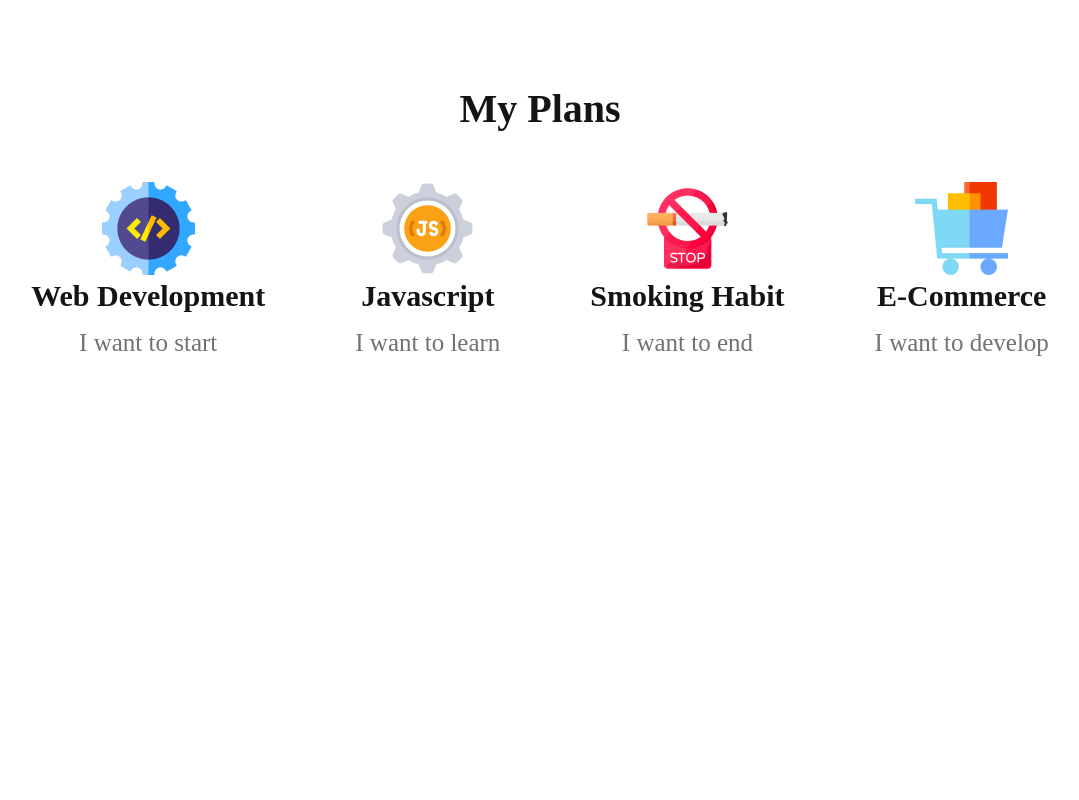
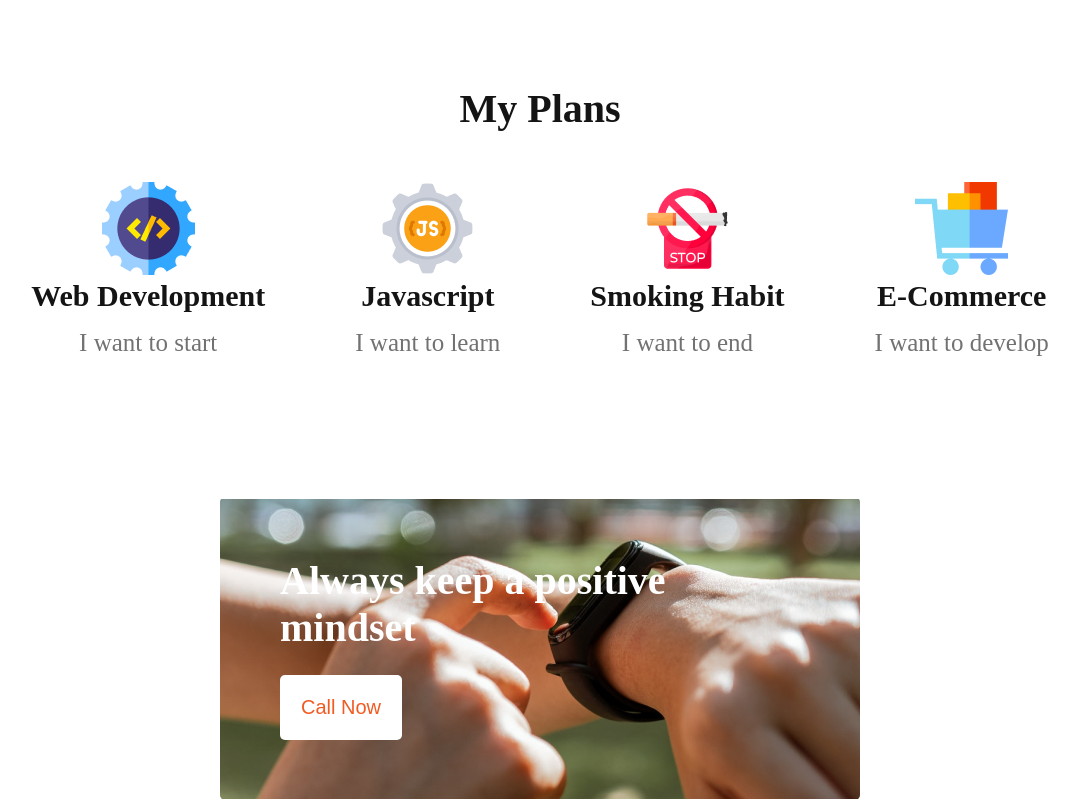
Before and after one commit to redoy1102/Assignment---1-new-year-new-me-, a plain HTML site: page index.html in a window 1280 px wide. Shown: the part 1714-2514 px from the top of the page, without its empty margins (100-1179 px from the left). Before the commit the page ends 2071 px from the top, so only its background shows below. Drawn offline with Linux system fonts and the light colour scheme.

Commit message:
Call now part is done

```diff
--- a/index.html
+++ b/index.html
@@ -66,6 +66,13 @@
                 </div>
             </div>
         </section>
+
+        <section class="watch">
+            <div class="watch_content">
+                <h1>Always keep a positive mindset</h1>
+                <button>Call Now</button>
+            </div>
+        </section>
     </body>
 </body>
 
--- a/style.css
+++ b/style.css
@@ -1,6 +1,7 @@
 *{
     margin: 0;
     padding: 0;
+    box-sizing: border-box;
 }
 header{
     background-image: url('./images/banner/banner1.png');
@@ -83,9 +84,9 @@ header div{
     margin-bottom: 130px;
 }
 
-
+/* plans section  */
 .plans{
-    margin-bottom: 0 230px 124px 230px;
+    margin-bottom: 140px;
 }
 
 .plans_head{
@@ -119,3 +120,44 @@ header div{
 .plans_container div{
     text-align: center;
 }
+
+/* watch section  */
+.watch {
+    display: flex;
+    justify-content: center;
+    align-items: center;
+}
+
+.watch_content {
+    background-image: url('./images/watch.png');
+    background-repeat: no-repeat;
+    background-position: center;
+    width: 50%;
+    height: auto;
+    padding: 60px;
+    text-align: left;
+    border-radius: 5px;
+}
+
+.watch_content h1 {
+    font-size: 40px;
+    font-weight: 700;
+    color: white;
+    margin-bottom: 24px;
+}
+
+.watch div h1{
+    font-size: 40px;
+    font-weight: 700;
+    /* color: white; */
+}
+
+.watch div button{
+    border: none;
+    border-radius: 5px;
+    background-color: white;
+    color: #F15B22;
+    font-size: 20px;
+    font-weight: 500;
+    padding: 21px;
+}
```
